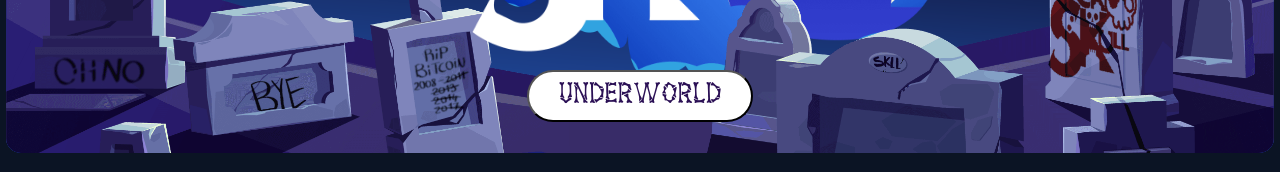
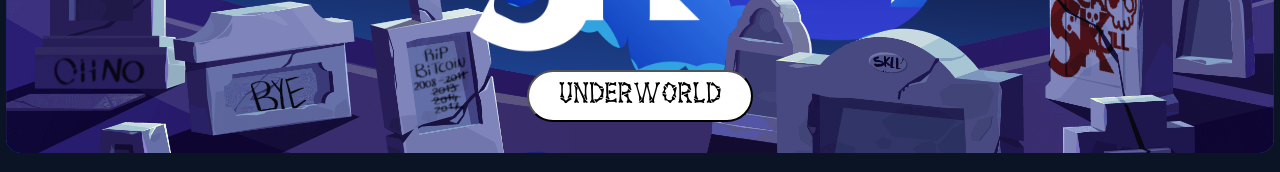
Before and after one commit to tiapezz/CroSkullSite, a React (Create React App) app: page /#/ in a window 1280 px wide. Shown: the part 370-542 px from the top of the page. Built offline with nearby package versions, Linux system fonts and the light colour scheme.

Commit message:
minor fix, add gif

```diff
--- a/src/components/Home/Home.jsx
+++ b/src/components/Home/Home.jsx
@@ -39,7 +39,7 @@ const Home = () => {
           <img src={grave} id='grave' />
           <div className="logo-div">
             <img src={logo} id='logo' />
-            <button id='underworld-btn'>Underworld</button>
+            <button id='underworld-btn' ><a href='https://app.croskull.com'>Underworld</a></button>
           </div>
 
 
--- a/src/components/Home/home.css
+++ b/src/components/Home/home.css
@@ -25,16 +25,8 @@ h5:hover{
     width: 100% !important;
     max-width: 1268px;
 }
-#header {
-    /*
-    background-image: url(grave.png);
-    width: 100%;
-    height: 50vh;
-    background-repeat: no-repeat;
-    background-position: center;
-    background-size: cover;
-    justify-items: center;
-    */
+#header a{
+    color: #000000 !important;
 }
 #header{
     position: relative;
```
